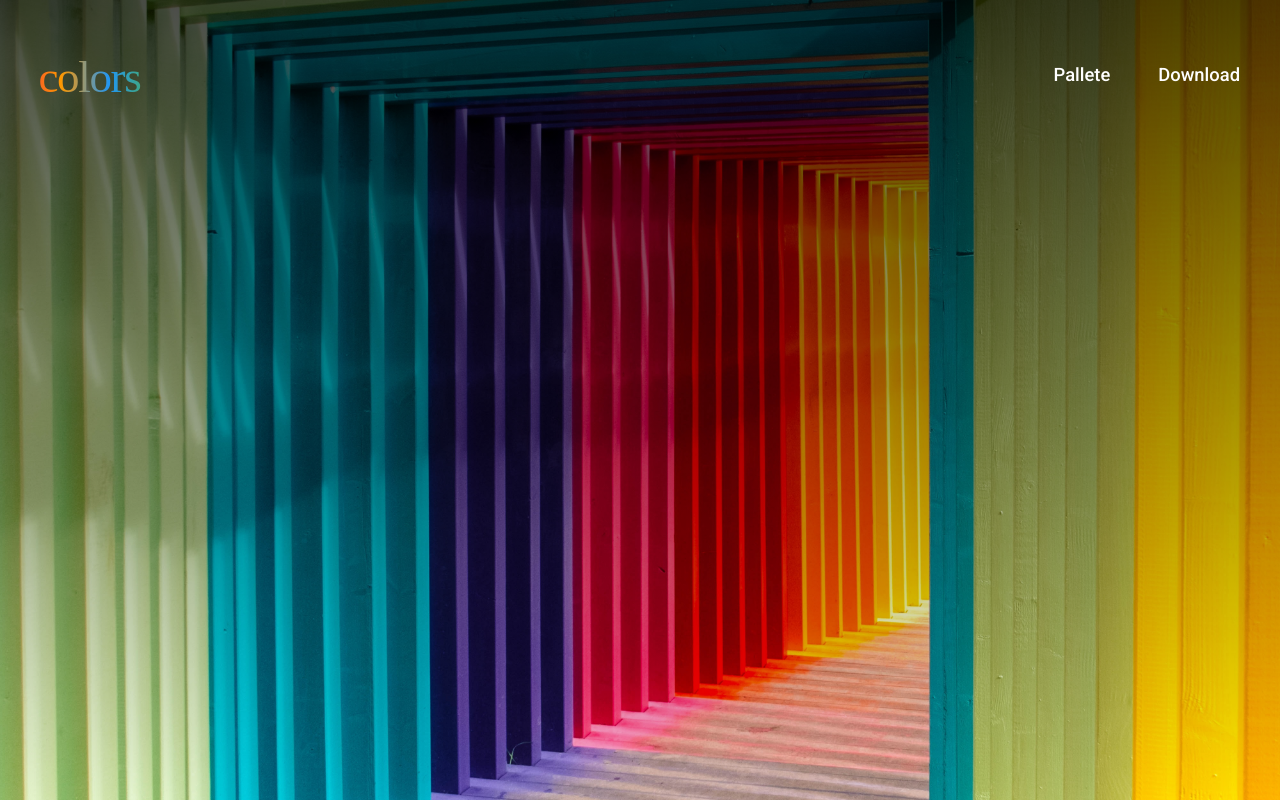
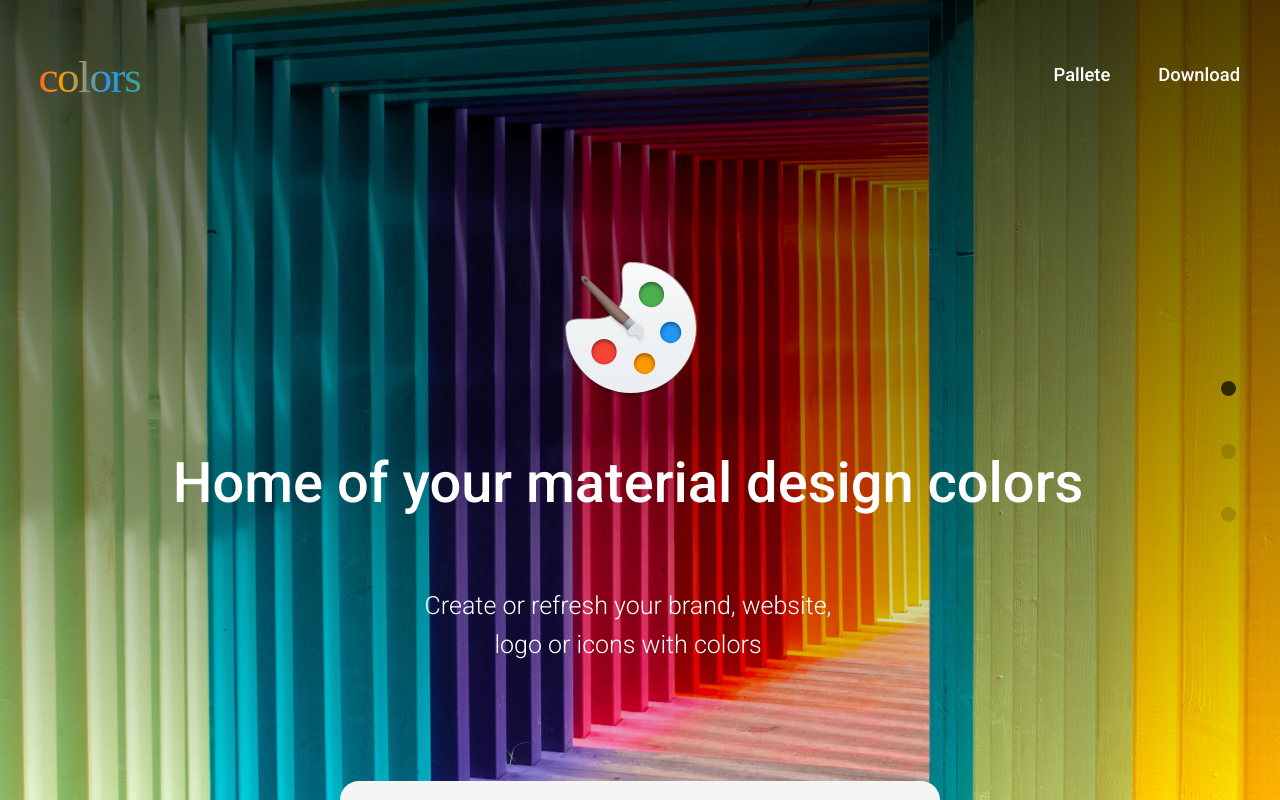
Before and after one commit to ick-seshoka/colors, a React (Create React App) app: page / in a window 1280 px wide. Built offline with nearby package versions, Linux system fonts and the light colour scheme.

Commit message:
add hero content section and initialise slider with one item

```diff
--- a/src/component/header/styles.js
+++ b/src/component/header/styles.js
@@ -5,7 +5,6 @@ import ColorsLogo from "../../assets/svg/colors-logo.svg";
 export const Container = styled.div`
   display: grid;
   grid-template-columns: 10% auto;
-  height: 150px;
   align-items: center;
 `;
 
--- /dev/null
+++ b/src/component/hero/Hero.js
@@ -0,0 +1,13 @@
+import React from "react";
+
+import { Container } from "./styles";
+
+import Slider from "./Slider";
+
+const Hero = () => (
+  <Container>
+    <Slider />
+  </Container>
+);
+
+export default Hero;
--- /dev/null
+++ b/src/component/hero/Slider/Slider.js
@@ -0,0 +1,30 @@
+import React from "react";
+
+import {
+  TextSlider,
+  TextSliderControl,
+  ColorPalleteIcon,
+  Title,
+  Paragraph,
+  ControlButton,
+} from "./styles";
+
+const Slider = () => (
+  <>
+    <TextSlider>
+      <ColorPalleteIcon />
+      <Title>Home of your material design colors</Title>
+      <Paragraph>
+        Create or refresh your brand, website, <br />
+        logo or icons with colors
+      </Paragraph>
+    </TextSlider>
+    <TextSliderControl>
+      <ControlButton active />
+      <ControlButton />
+      <ControlButton />
+    </TextSliderControl>
+  </>
+);
+
+export default Slider;
--- /dev/null
+++ b/src/component/hero/Slider/index.js
@@ -0,0 +1 @@
+export { default } from "./Slider";
--- /dev/null
+++ b/src/component/hero/Slider/styles.js
@@ -0,0 +1,44 @@
+import styled from "styled-components";
+
+import PalleteIcon from "../../../assets/svg/pallete-icon.svg";
+
+export const TextSlider = styled.div`
+  display: flex;
+  justify-content: center;
+  flex-direction: column;
+  align-items: center;
+  justify-content: center;
+`;
+
+export const TextSliderControl = styled.div`
+  display: flex;
+  flex-direction: column;
+`;
+
+export const ColorPalleteIcon = styled.img.attrs({ src: PalleteIcon })`
+  max-width: 150px;
+`;
+
+export const Title = styled.h2`
+  color: var(--white);
+  font-size: 3.5em;
+  font-weight: 500;
+  text-align: center;
+`;
+
+export const Paragraph = styled.p`
+  color: var(--white);
+  font-size: 1.5625em;
+  font-weight: 300;
+  text-align: center;
+  line-height: 1.5375em;
+`;
+
+export const ControlButton = styled.a`
+  width: 0.9375em;
+  height: 0.9375em;
+  border-radius: 50%;
+  background-color: ${({ active }) =>
+    active ? "rgba(0, 0, 0, 0.7)" : "rgba(0, 0, 0, 0.15)"};
+  margin-bottom: 3em;
+`;
--- /dev/null
+++ b/src/component/hero/index.js
@@ -0,0 +1 @@
+export { default } from "./Hero";
--- /dev/null
+++ b/src/component/hero/styles.js
@@ -0,0 +1,20 @@
+import styled from "styled-components";
+
+export const Container = styled.div`
+  position: relative;
+  display: grid;
+  grid-template-columns: 98% 2%;
+  align-items: center;
+  justify-items: center;
+
+  &:after {
+    position: absolute;
+    display: block;
+    content: "";
+    bottom: 0;
+    width: 50%;
+    height: 1.2em;
+    background-color: var(--dirty-white);
+    border-radius: 1.7375em 1.7375em 0 0;
+  }
+`;
--- a/src/index.css
+++ b/src/index.css
@@ -13,6 +13,7 @@ body {
 
 :root {
   --white: #ffffff;
+  --dirty-white: #f5f5f5;
   --black: #000000;
   --light-gray: #e0e0e0;
   --gray: #eceff1;
--- a/src/pages/home/Home.js
+++ b/src/pages/home/Home.js
@@ -1,6 +1,7 @@
 import React from "react";
 
 import Header from "../../component/header";
+import Hero from "../../component/hero";
 
 import { Main, Container } from "./styles";
 
@@ -8,6 +9,7 @@ const Home = () => (
   <Main>
     <Container>
       <Header />
+      <Hero />
     </Container>
   </Main>
 );
--- a/src/pages/home/styles.js
+++ b/src/pages/home/styles.js
@@ -16,6 +16,7 @@ export const Main = styled.div`
 
 export const Container = styled.div`
   display: grid;
+  grid-template-rows: 9.375em auto;
   min-height: 100%;
   max-width: 1200px;
   margin: 0 auto;
```
